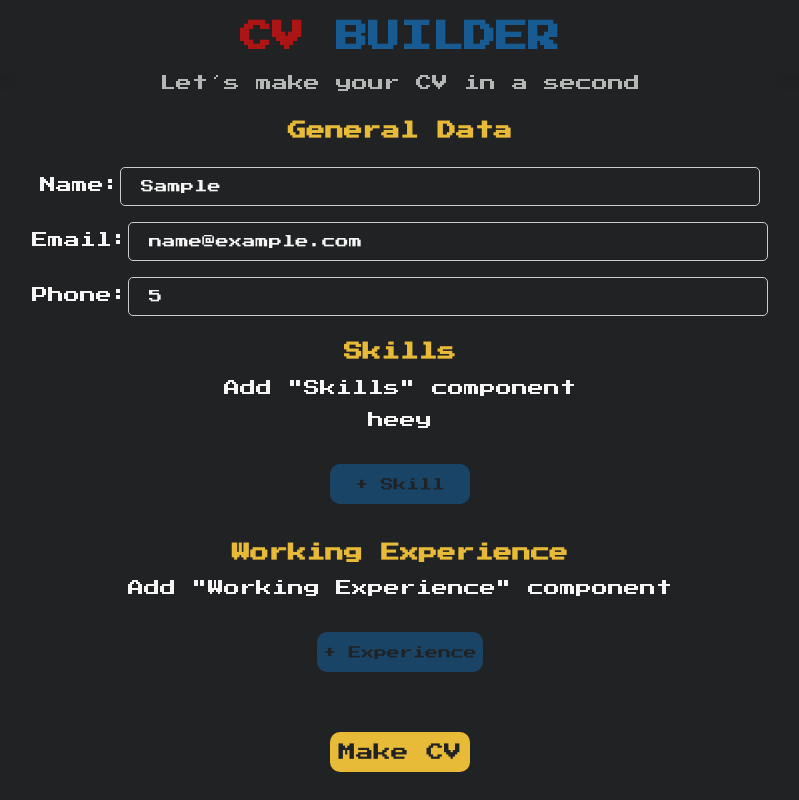
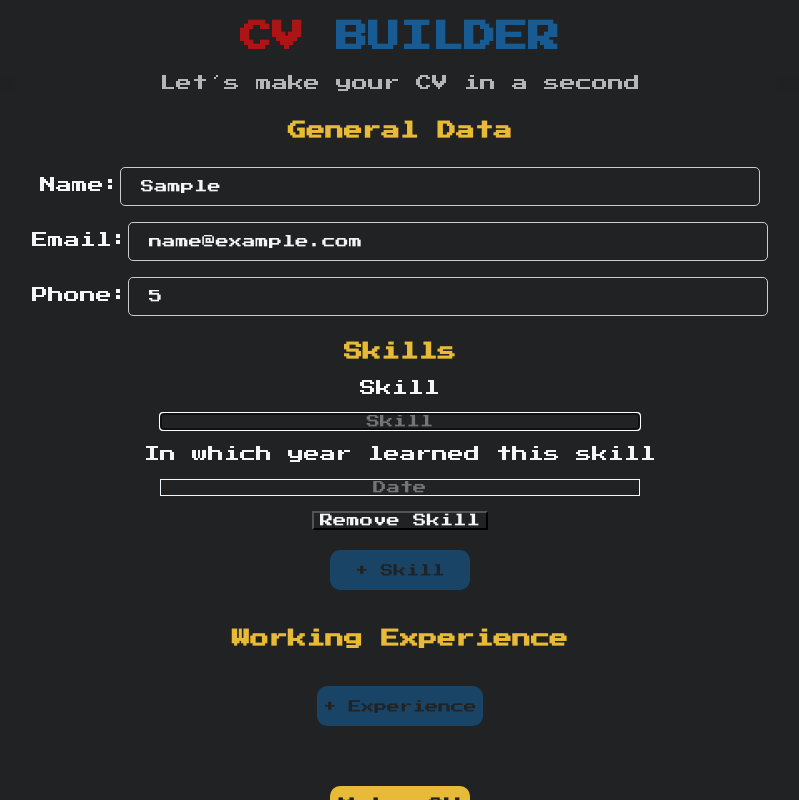
Before and after one commit to ian117/cv-app, a React (Create React App) app: page / in a window 1280 px wide. Both pictures are taken after typing "Sample", "name@example.com", "5" into the empty fields and a click on the button "+ Skill". Shown: the top 800 px of the page, without its empty margins (240-1039 px from the left). Built offline with nearby package versions, Linux system fonts and the light colour scheme.

Commit message:
Components Done with use react hook form & useFieldsArrays

```diff
--- a/package.json
+++ b/package.json
@@ -14,6 +14,7 @@
     "react": "^17.0.1",
     "react-dom": "^17.0.1",
     "react-easy-print": "^0.6.0",
+    "react-hook-form": "^6.15.4",
     "react-scripts": "4.0.2",
     "uniqid": "^5.3.0",
     "web-vitals": "^1.1.0"
--- a/src/App.css
+++ b/src/App.css
@@ -139,6 +139,15 @@
   box-sizing: border-box;
 }
 
+.CompInput {
+  text-align: center;
+  width: 37%;
+  border-color: aliceblue;
+  border-style: solid;
+  border-width: 1px;
+}
+
+
 .btnForAdd {
   margin: 20px 0px 20px 0px;
   min-width: 140px;
--- a/src/components/CvBuilder.jsx
+++ b/src/components/CvBuilder.jsx
@@ -1,84 +1,144 @@
 import React, { useState, useEffect} from 'react';
-import uniqid from 'uniqid';
+import { useForm, useFieldArray, useWatch, Controller  } from 'react-hook-form';
+
 
 const CvBuilder = () => {
-    const [ isEdit, setIsEdit] = useState(false);
-    const [ name, setName] = useState();
-    const [ email, setEmail] = useState();
-    const [ phone, setPhone] = useState();
-    //Const para los ADD skills & exp
-    const [educationIds, setEducationIds] = useState([]);
-	const [experienceIds, setExperienceIds] = useState([]);
 
-    //HandleClick para hacer el seteo del ID
-    const handleClick = (type) => {
-		if (type === 'experienceIds') {
-			setExperienceIds((prevExpIds) => [...prevExpIds, uniqid()]);
-		} else {
-			setEducationIds((prevEduIds) => [...prevEduIds, uniqid()]);
-		}
-	};
+    //React UseForm ===>
+    const { register, errors, handleSubmit, control } = useForm();
 
-    //Handler para hacer el Delete
-    const handleDelete = (type, id) => {
-		if (type === 'experienceIds') {
-			setExperienceIds((prevExpIds) => {
-				let newList = prevExpIds.filter((key) => key !== id);
-				return newList;
-			});
-		} else {
-			setEducationIds((prevEduIds) => {
-				let newList = prevEduIds.filter((key) => key !== id);
-				return newList;
-			});
-		}
-	};
+    //Array for Skills
+    const { fields: skillsFields, append: skillsAppend, remove: skillsRemove} = useFieldArray({
+        control,
+        name: 'skills'
+    });
 
+    //Array for Experience
+    const { fields: experienceFields, append: experienceAppend, remove: experienceRemove} = useFieldArray({
+        control,
+        name: 'experience'
+    });
 
-    //Se hace el seteo de los componentes que se añaden constantemente
-    const skillsComponents = educationIds.map((id) => (
-		<p>heey</p>
-	));
-	const expComponents = experienceIds.map((id) => (
-		<p>heey</p>
-	));
-
+    //OnSubmit CallBack ==>
+        const onSubmitForm = (data, e) => {
+            console.log("%cHey bby, i want to know","color:green; font-size:1.3rem")
+            console.log(data)
+            e.target.reset()
+        }
 
    return  (
 
     <div className="CV-Builder">
-       <form>
+       <form onSubmit={handleSubmit(onSubmitForm)}>
            <div>
                 <h3>General Data</h3>
                 <div className="DataInputs">
 
                     <label>
                         Name:
-                        <input type="text"/>
+                        <input ref={register({
+                            required: {value: true, message: 'Name Required'}
+                        })} name="name" type="text"/>
                     </label>
+
+                        <p style={{background:"white", color:"red",  width: "35%",  margin: "auto"}}>
+                           {errors?.name?.message}
+                        </p>
+
                     <label>
                         Email:
-                        <input type="email"/>
+                        <input ref={register({
+                            required: {value: true, message: 'Email Required'}
+                        })} name="email" type="email"/>
                     </label>
+
+                    <p style={{background:"white", color:"red",  width: "35%",  margin: "auto"}}>
+                           {errors?.email?.message}
+                        </p>
+
                     <label>
                         Phone:
-                        <input type="number"/>
+                        <input ref={register({
+                            required: {value: true, message: 'Phone Required'}
+                        })} name="phone" type="number"/>
                     </label>
+
+                    <p style={{background:"white", color:"red",  width: "35%",  margin: "auto"}}>
+                           {errors?.phone?.message}
+                        </p>
 
                 </div>
            </div>
            <div>
                 <h3>Skills</h3>
-                <p>Add "Skills" component</p>
-                {skillsComponents}
-                <button onClick={() => handleClick('educationIds')} type="button" className="btnForAdd">+ Skill</button>
+
+                {skillsFields.map((item, index) => (
+
+                        <div key={item.id}>
+                            <p>Skill </p>
+                            <input
+                                className="CompInput"
+                                placeholder="Skill"
+                                name={`skills[${index}].skill`}
+                                ref={register()}
+                                defaultValue={item.skill}
+                            />
+                            <p>In which year learned this skill</p>
+                            <Controller as={<input />}
+                                className="CompInput"
+                                placeholder="Date"
+                                name={`skills[${index}].date`}
+                                control={control}
+                                defaultValue={item.date} // make sure to set up defaultValue
+                                />
+                                <button style={{display: "block", margin: "auto", marginTop: "15px"}} type="button" onClick={() => skillsRemove(index)}>Remove Skill</button>
+                        </div>
+
+                ))}
+                <button
+                    className="btnForAdd"
+                    type="button"
+                    onClick={() => skillsAppend({ skill: "", date: "" })}
+                >
+                    + Skill
+                </button>
 
            </div>
+
            <div>
                 <h3>Working Experience</h3>
-                <p>Add "Working Experience" component</p>
-                {expComponents}
-                <button onClick={() => handleClick('experienceIds')} type="button" className="btnForAdd">+ Experience</button>
+
+
+                {experienceFields.map((item, index) => (
+
+                    <div key={item.id}>
+                        <p>Where your work</p>
+                        <input
+                            className="CompInput"
+                            placeholder="Place of work"
+                            name={`experience[${index}].exp`}
+                            ref={register()}
+                            defaultValue={item.exp}
+                        />
+                        <p>How many years spend in that position</p>
+                        <Controller as={<input />}
+                            className="CompInput"
+                            placeholder="Years"
+                            name={`experience[${index}].years`}
+                            control={control}
+                            defaultValue={item.years} // make sure to set up defaultValue
+                            />
+                            <button style={{display: "block", margin: "auto", marginTop: "15px"}} type="button" onClick={() => experienceRemove(index)}>Remove Experience</button>
+                    </div>
+
+                    ))}
+                <button
+                    className="btnForAdd"
+                    type="button"
+                    onClick={() => experienceAppend({ exp: "", years: "" })}
+                    >
+                    + Experience
+                 </button>
 
            </div>
 
```
Also changed, not shown: 1 other file (tests, documents, lock files or other folders).
